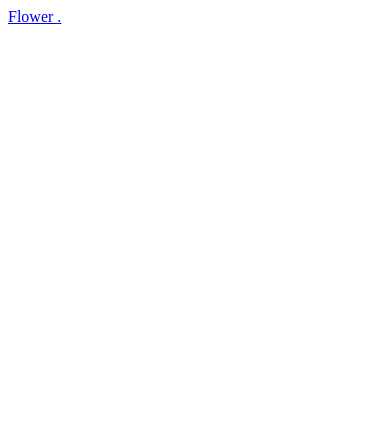
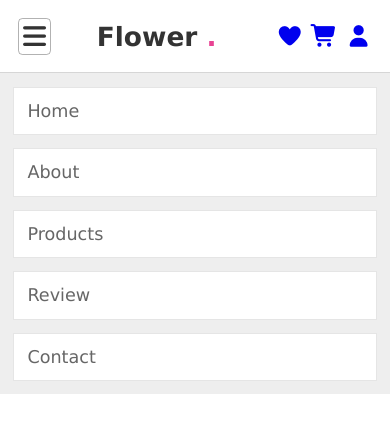
Before and after one commit to Negar-karimi9023/Front-end-Exercises, a website: page FlowerShop/index.html in a window 390 px wide. Drawn offline with Linux system fonts and the light colour scheme; files that its build step writes are made by us from their sources.

Commit message:
Header section step 1

```diff
--- a/FlowerShop/css/style.css
+++ b/FlowerShop/css/style.css
@@ -0,0 +1,98 @@
+:root {
+  --pink: #e84393;
+}
+* {
+  margin: 0;
+  padding: 0;
+  box-sizing: border-box;
+  font-family: Verdana, Geneva, Tahoma, sans-serif;
+  outline: none;
+  border: none;
+  text-decoration: none;
+  text-transform: capitalize;
+  transition: 0.2s linear;
+}
+html {
+  font-size: 62.5%; /* 1rem = 10px */
+  scroll-behavior: smooth; /* اسکرول نرم */
+  scroll-padding-top: 6rem; /* فاصله برای نوار ثابت */
+  overflow-x: hidden; /* جلوگیری از اسکرول افقی */
+}
+header {
+  position: fixed;
+  left: 0;
+  right: 0;
+  top: 0;
+  background: #fff;
+  padding: 2rem 9%;
+  display: flex;
+  align-items: center;
+  justify-content: space-between;
+  z-index: 1000;
+  box-shadow: 0 0.5rem 1rem rgba(0, 0, 0, 0.1);
+}
+header .logo {
+  font-size: 3rem;
+  color: #333;
+  font-weight: bolder;
+}
+header .logo span {
+  color: var(--pink);
+}
+header .navbar a {
+  font-size: 2rem;
+  padding: 0 1.5rem;
+  color: #666;
+}
+header .navbar a:hover {
+  color: var(--pink);
+}
+header .icons {
+  font-size: 2.5rem;
+  color: #333;
+  margin-left: 1.5rem;
+}
+header .icons a:hover {
+  color: var(--pink);
+}
+header #taggler {
+  display: none;
+}
+header .fa-bars {
+  font-size: 3rem;
+  color: #333;
+  border-radius: 0.5rem;
+  padding: 0.5rem 0.5rem;
+  cursor: pointer;
+  border: 0.1rem solid rgba(0, 0, 0, 0.3);
+  display: none;
+}
+
+@media (max-width: 991px) {
+  html {
+    font-size: 55%;
+  }
+  header {
+    padding: 2rem;
+  }
+}
+@media (max-width: 768px) {
+  header .fa-bars {
+    display: block;
+  }
+  header .navbar {
+    position: absolute;
+    top: 100%;
+    left: 0;
+    right: 0;
+    background: #eee;
+    border-top: 0.1rem solid rgba(0, 0, 0, 0.1);
+  }
+  header .navbar a {
+    margin: 1.5rem;
+    padding: 1.5rem;
+    background: #fff;
+    border: 0.1rem solid rgba(0, 0, 0, 0.1);
+    display: block;
+  }
+}
--- a/FlowerShop/index.html
+++ b/FlowerShop/index.html
@@ -10,13 +10,26 @@
       href="https://cdnjs.cloudflare.com/ajax/libs/font-awesome/7.0.1/css/all.min.css"
     />
     <!-- Custom css -->
-    <link rel="stylesheet" href="./css/style.css" />
+    <link rel="stylesheet" href="./FlowerShop/css/style.css" />
   </head>
   <body>
     <!-- Header section starts -->
     <header>
+      <input type="checkbox" name="" id="taggler" />
+      <lable class="fas fa-bars" for="taggler"></lable>
       <a href="#" class="logo">Flower <span>.</span></a>
-      <nav class="navbar"></nav>
+      <nav class="navbar">
+        <a href="#home">Home</a>
+        <a href="#about">About</a>
+        <a href="#products">Products</a>
+        <a href="#review">Review</a>
+        <a href="#Contact">Contact</a>
+      </nav>
+      <div class="icons">
+        <a href="#" class="fas fa-heart"></a>
+        <a href="#" class="fas fa-shopping-cart"></a>
+        <a href="#" class="fas fa-user"></a>
+      </div>
     </header>
     <!-- Header section ends -->
   </body>
```
